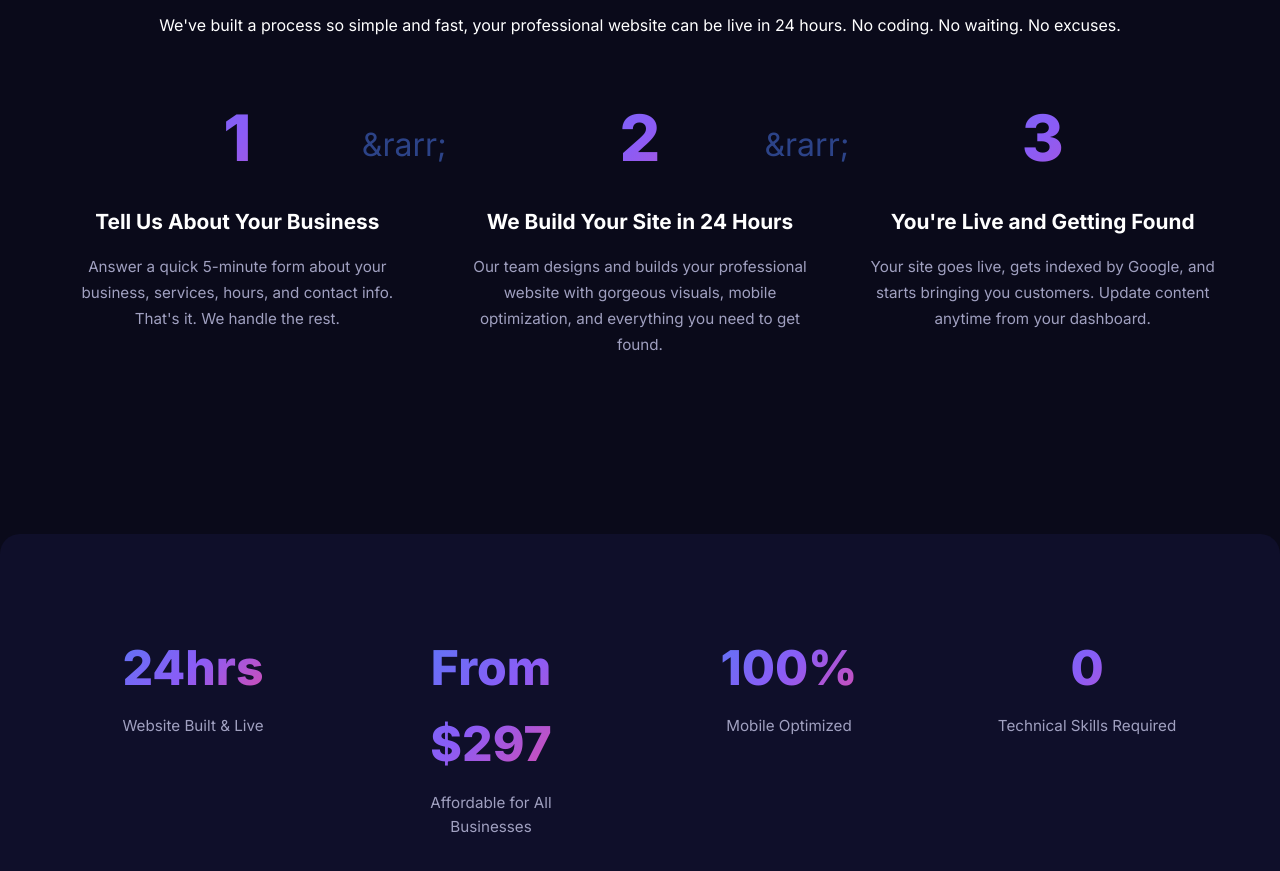
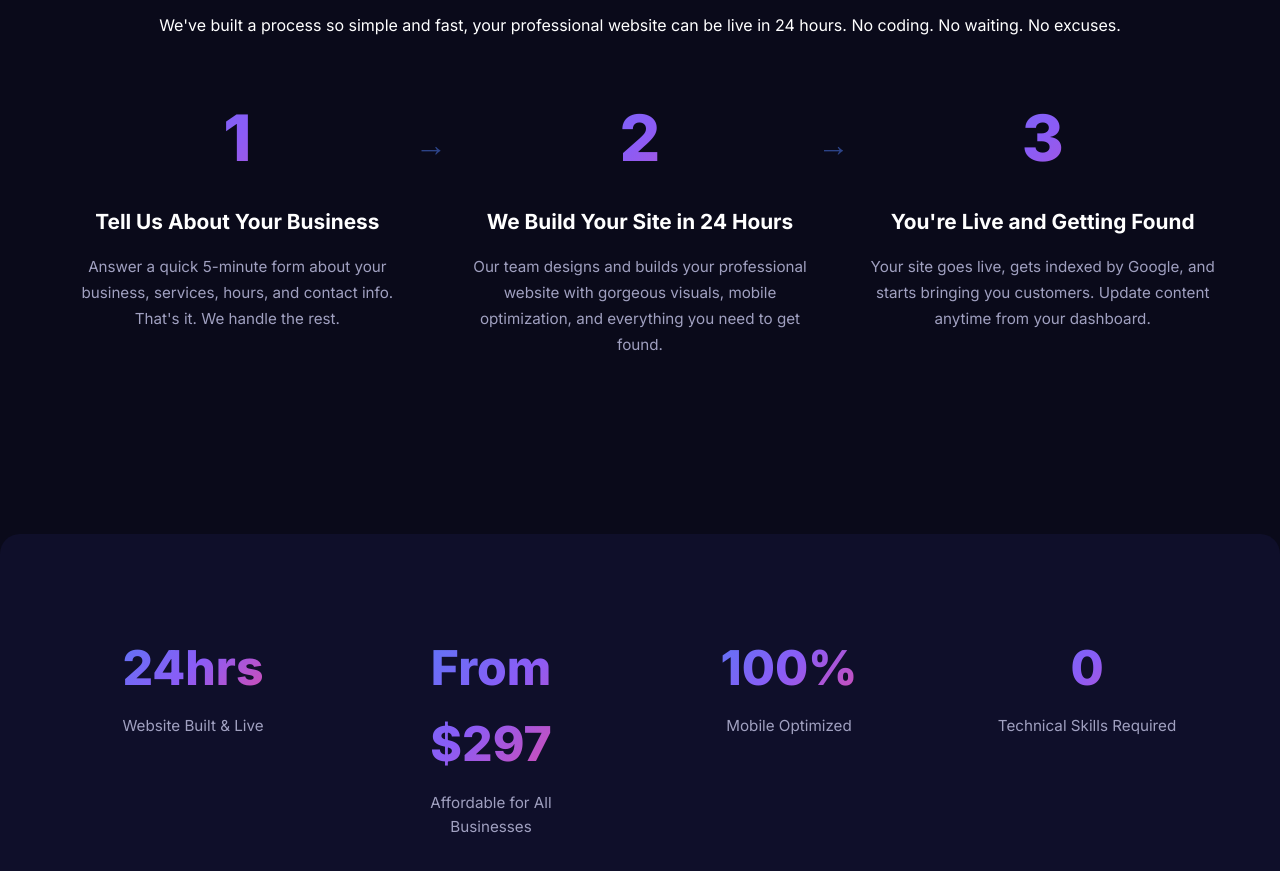
Before and after one commit to petercole/sites-in-a-day, a website: page nashville.html in a window 1280 px wide. Shown: the part 1660-2531 px from the top of the page. Drawn offline with Linux system fonts and the light colour scheme.

Commit message:
Fix CSS arrow: use unicode escape instead of HTML entity in nashville.html

```diff
--- a/nashville.html
+++ b/nashville.html
@@ -270,7 +270,7 @@
         }
 
         .step::after {
-            content: "&rarr;";
+            content: "\2192";
             position: absolute;
             right: -2rem;
             top: 2rem;
```
